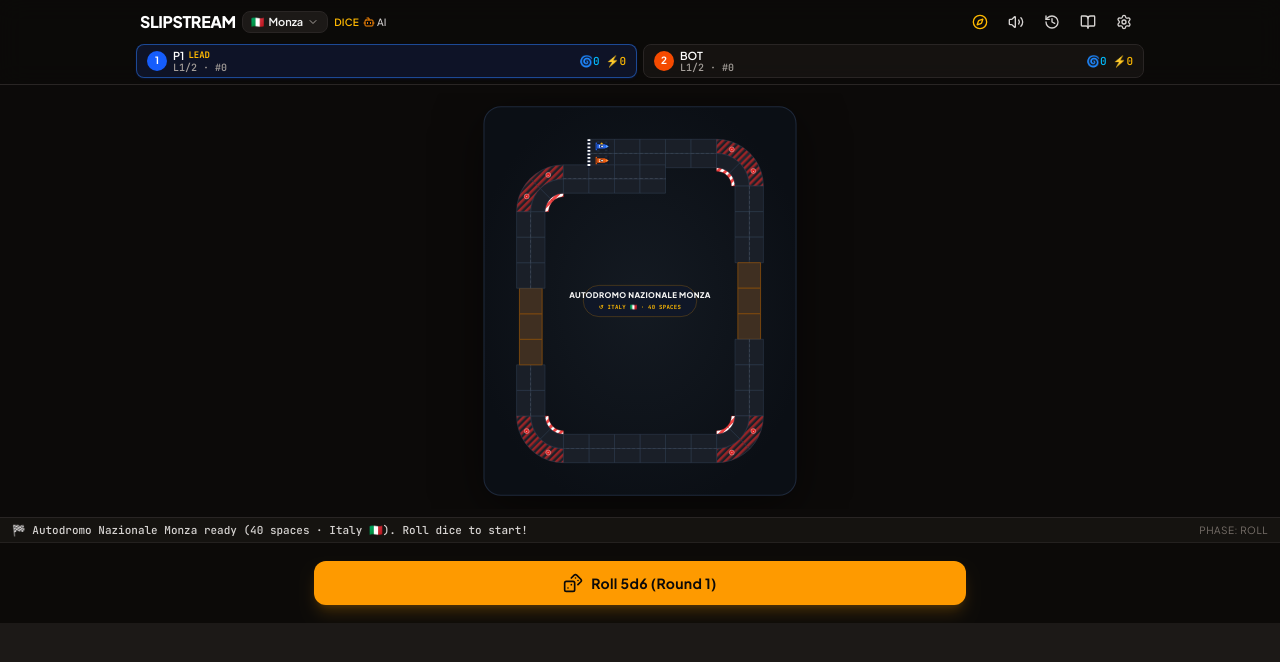
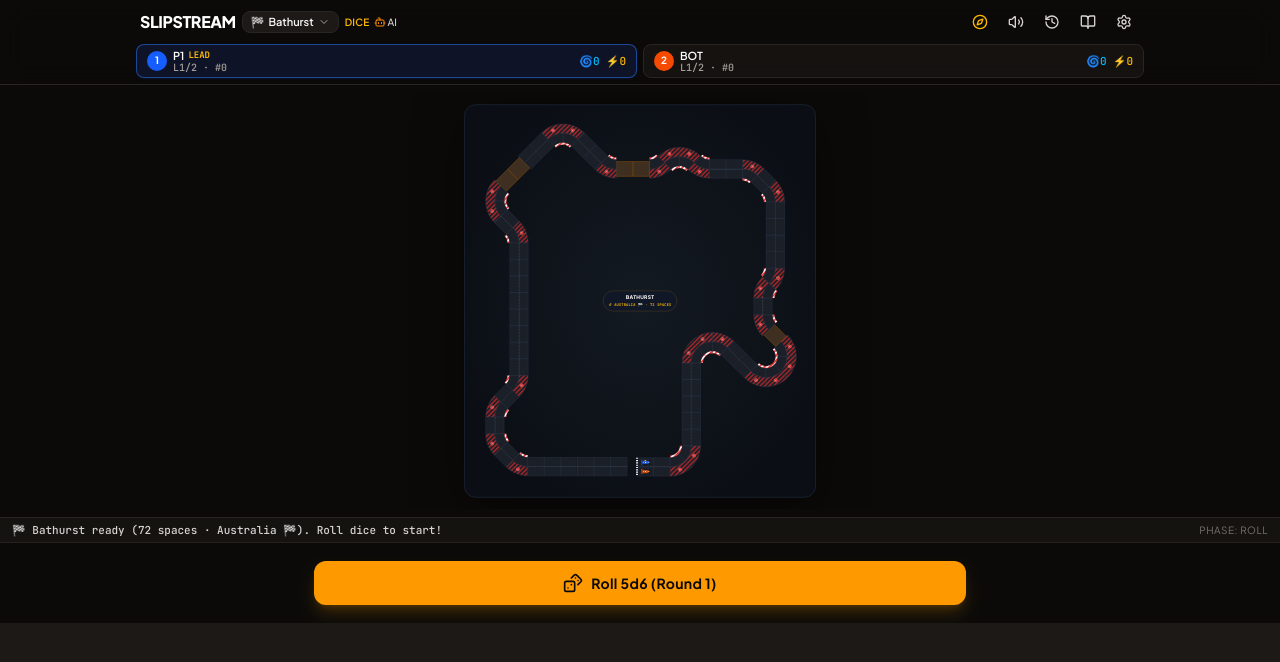
Before and after one commit to stopherjones/slipstream, a React (Vite) app: page / in a window 1280 px wide. Shown: the top 662 px of the page. Built offline with nearby package versions, Linux system fonts and the light colour scheme.

Commit message:
bathurst

```diff
--- a/src/game/tracks.ts
+++ b/src/game/tracks.ts
@@ -6,35 +6,25 @@
 
 export const TRACK_PRESETS: TrackDefinition[] = [
   {
-    id: 'monza',
-    name: 'Autodromo Nazionale Monza',
-    country: 'Italy 🇮🇹',
-    description: 'The Temple of Speed. Long slipstream straights, high-speed 90° sweepers, and the tactical Serraglio bottleneck straight.',
-    difficulty: 'Beginner',
-    lapsDefault: 2,
-    sections: [
-      'T', 'T', 'T', 'T', 'T',
-      'R', 'R',
-      'T', 'T', 'T', 'S', 'S', 'S', 'T', 'T', 'T',
-      'R', 'R',
-      'T', 'T', 'T', 'T', 'T', 'T',
-      'R', 'R',
-      'T', 'T', 'S', 'S', 'S', 'T', 'T', 'T',
-      'R', 'R',
-      'T', 'T', 'T', 'T',
-    ],
-    segments: [
-      'TTTTT',     // Start Straight
-      'CC',        // Turn 1 (90°)
-      'TTTSSSTTT', // Right Straight (Serraglio bottleneck)
-      'CC',        // Turn 2 (90°)
-      'TTTTTT',    // Top Backstretch
-      'CC',        // Turn 3 (90°)
-      'TTSSSTTT',  // Left Straight
-      'CC',        // Turn 4 (90° Parabolica)
-      'TTTT',      // Finish Straight
-    ],
-  },
+  id: 'bathurst',
+  name: 'Bathurst',
+  country: 'Australia 🏁',
+  description: 'Iconic Australian race track climbing Mount Panorama.',
+  difficulty: 'Intermediate',
+  lapsDefault: 2,
+  sections: ["T", "T", "L", "L", "T", "T", "T", "T", "T", "R", "R", "R", "T", "T", "L", "L", "L", "L", "S", "R", "T", "R", "L", "T", "T", "T", "T", "L", "T", "L", "T", "T", "R", "L", "L", "R", "S", "S", "R", "T", "T", "L", "L", "T", "T", "S", "S", "L", "L", "T", "R", "T", "T", "T", "T", "T", "T", "T", "T", "R", "T", "L", "T", "L", "T", "L", "T", "T", "T", "T", "T", "T"],
+  segments: [
+    'TTTTT',
+    'CC',
+    'TTSTT',
+    'CC',
+    'TTTT',
+    'CC',
+    'TTSTT',
+    'CC',
+    'TTTT',
+  ],
+},
     {
     id: 'custom_circuit',
     name: 'Custom Circuit',
```
